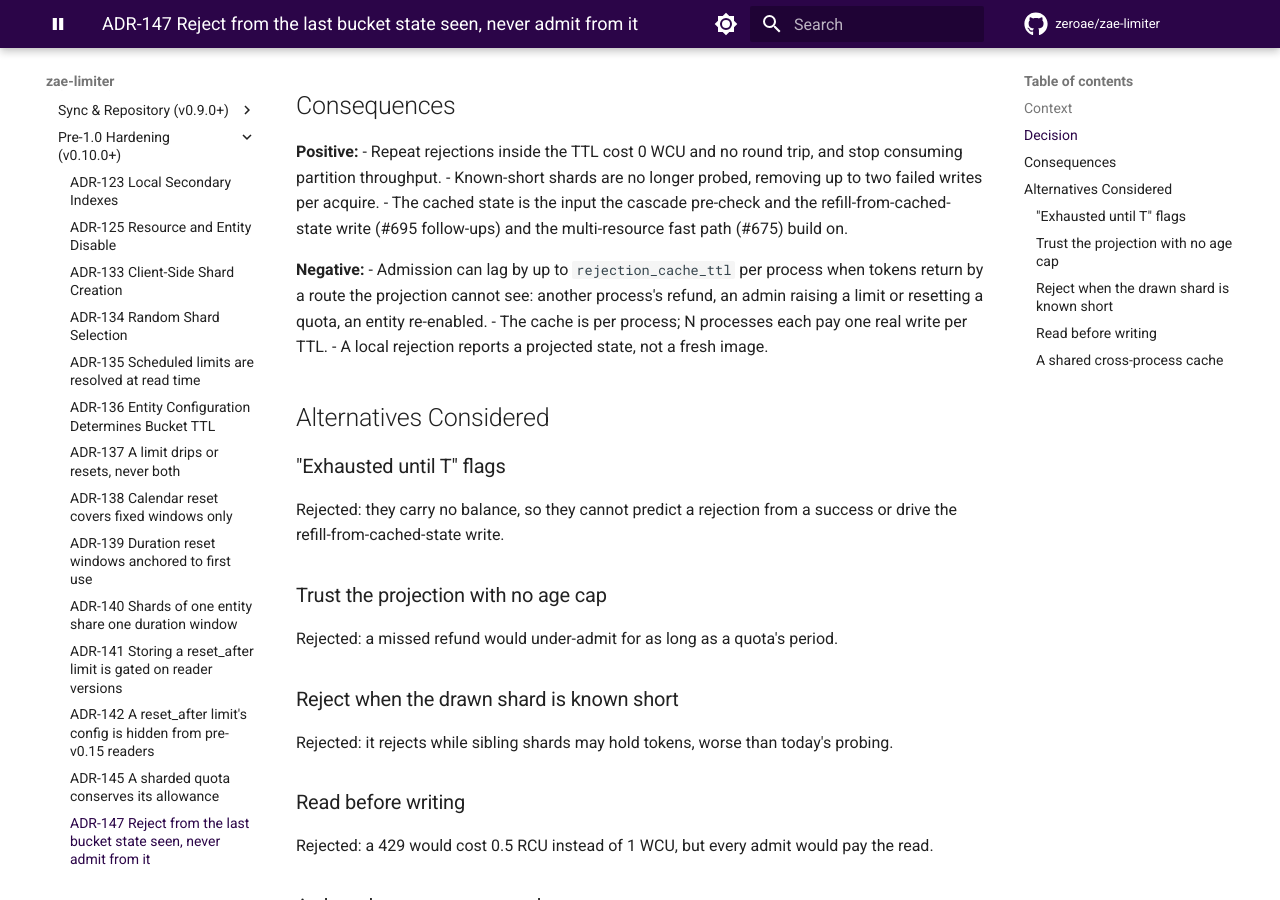
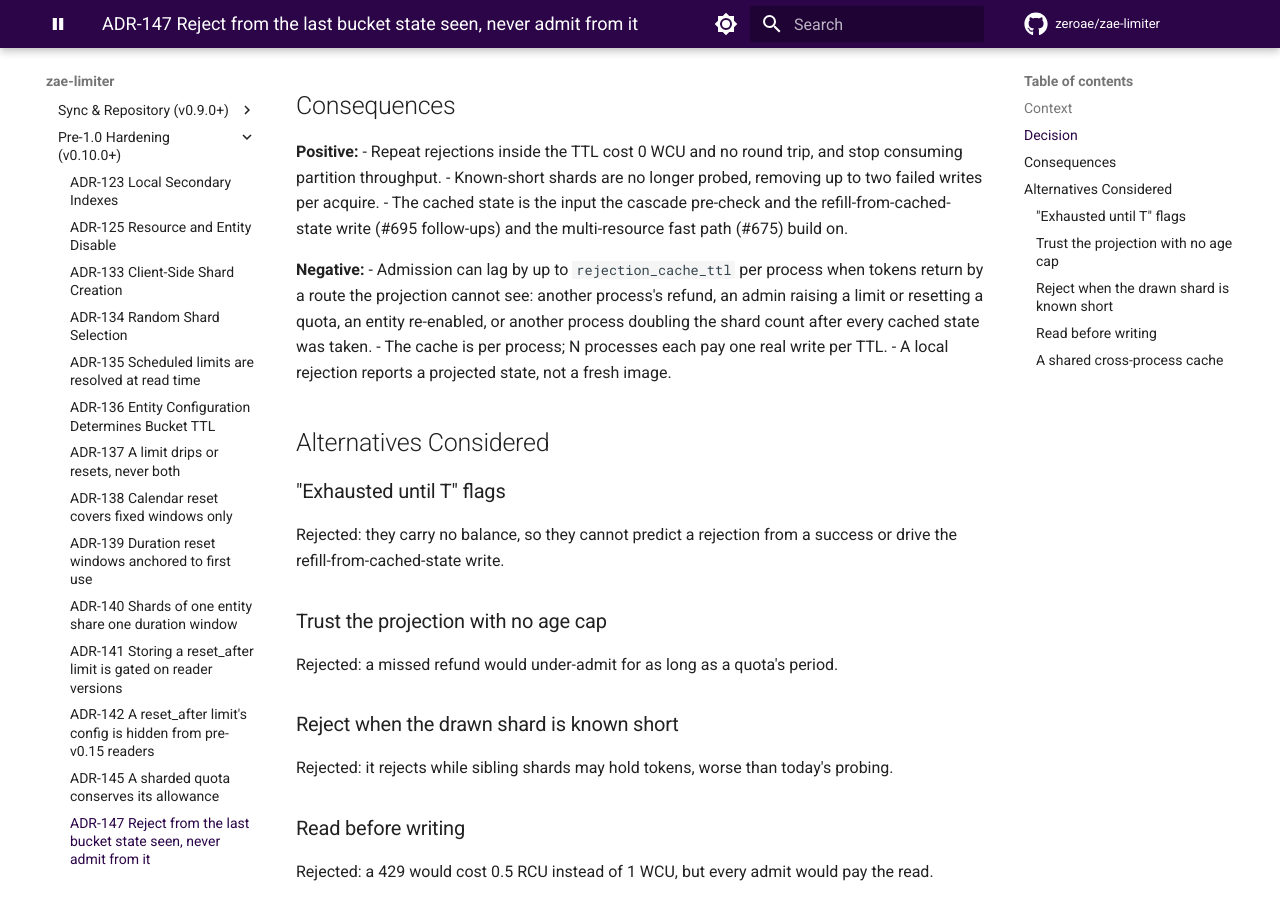
Before and after one commit to zeroae/zae-limiter, an MkDocs documentation site: the page built from docs/adr/147-client-side-rejection-cache.md, in a window 1280 px wide and 900 px high, scrolled down 899 px. Built offline with MkDocs 1.6.1 and Material for MkDocs 9.7.7, drawn with Linux system fonts in a browser that asks for light colours; comment, search, counter and statistics services are not loaded; the version menu is left out.

Commit message:
📝 docs(adr): ADR-147 bounds, not rules out, a doubling the cache missed
The design said a stale shard_count never hides a new shard. That holds
for the entity cache only: when every cached state predates a doubling
another process made, this process can reject locally for up to the TTL
before a real write learns the new count (found in review). Reworded in
the design doc and added to ADR-147's negative consequences; no code
change, the error is inside the bound the design accepts.

Part of #695

Co-Authored-By: Claude Opus 5.5 <noreply@anthropic.com>
Claude-Session: https://claude.ai/code/session_01ASEDQdfdZZeqM2KMM1WTMo

```diff
--- a/docs/adr/147-client-side-rejection-cache.md
+++ b/docs/adr/147-client-side-rejection-cache.md
@@ -46,7 +46,8 @@ design document.
 **Negative:**
 - Admission can lag by up to `rejection_cache_ttl` per process when tokens return by a
   route the projection cannot see: another process's refund, an admin raising a limit or
-  resetting a quota, an entity re-enabled.
+  resetting a quota, an entity re-enabled, or another process doubling the shard count
+  after every cached state was taken.
 - The cache is per process; N processes each pay one real write per TTL.
 - A local rejection reports a projected state, not a fresh image.
 
```
Also changed, not shown: docs/plans/2026-10-06-rejection-cache-design.md (+5 -2 lines).
